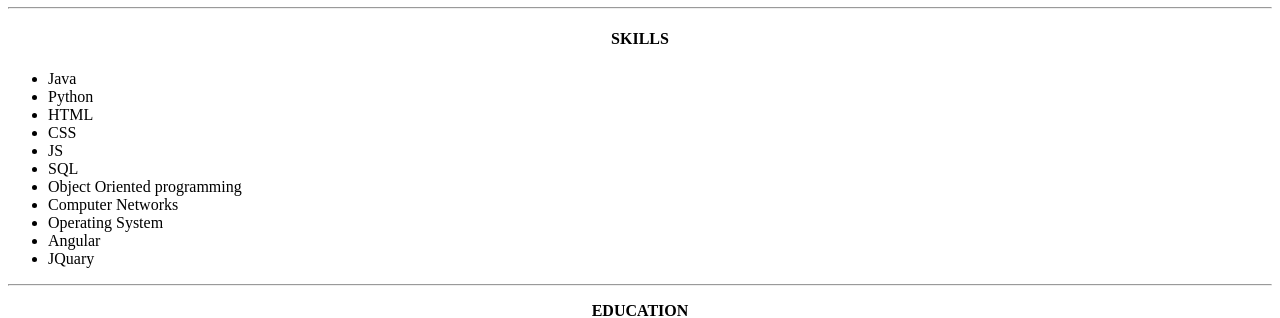
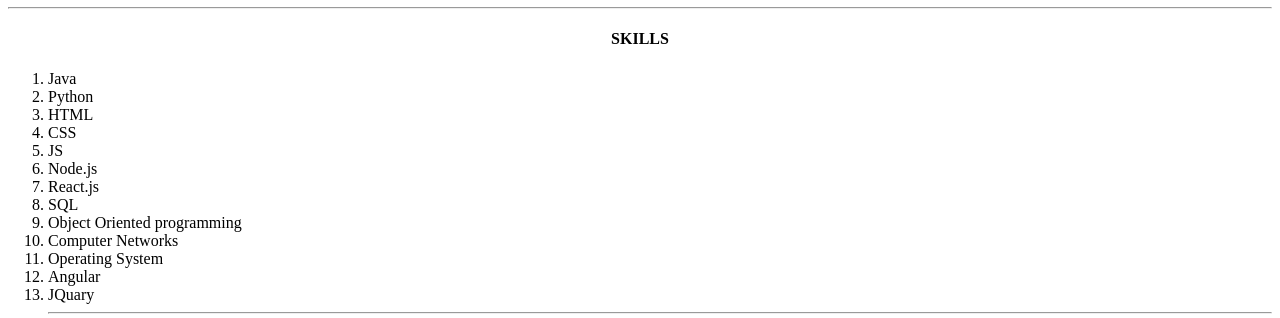
Before and after one commit to vikosingh1/Resume-Using-Html, a plain HTML site: page index.html in a window 1280 px wide. Shown: the part 655-973 px from the top of the page. Drawn offline with Linux system fonts and the light colour scheme.

Commit message:
index.html

```diff
--- a/index.html
+++ b/index.html
@@ -42,12 +42,14 @@
     <hr>
 
     <h4 align="center">SKILLS</h4>
-    <ul>
+    <ol>
         <li>Java</li>
         <li>Python</li>
         <li>HTML</li>
         <li>CSS</li>
         <li>JS</li>
+        <li>Node.js</li>
+        <li>React.js</li>
         <li>SQL</li>
         <li>Object Oriented programming</li>
         <li>Computer Networks</li>
```
